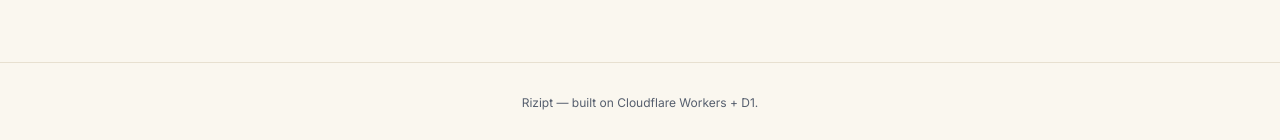
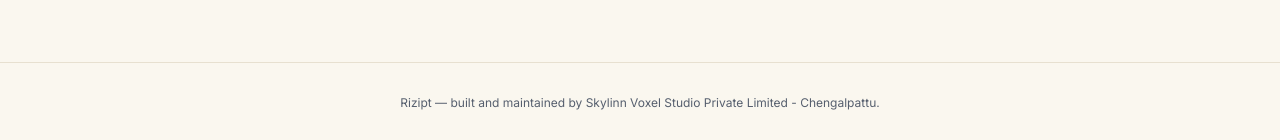
Before and after one commit to riziptbillingapp/rizipt-v2, a React (Vite) app in the folder frontend/: page / in a window 1280 px wide. Shown: the part 1173-1313 px from the top of the page. Built offline with nearby package versions, Linux system fonts and the light colour scheme; no server answers.

Commit message:
Update Landing.jsx

```diff
--- a/frontend/src/pages/Landing.jsx
+++ b/frontend/src/pages/Landing.jsx
@@ -122,7 +122,7 @@ export default function Landing() {
       </section>
 
       <footer className="border-t border-paper-line px-6 py-8 text-center text-xs text-ink-soft">
-        Rizipt — built on Cloudflare Workers + D1.
+        Rizipt — built and maintained by Skylinn Voxel Studio Private Limited - Chengalpattu.
       </footer>
     </div>
   );
```
